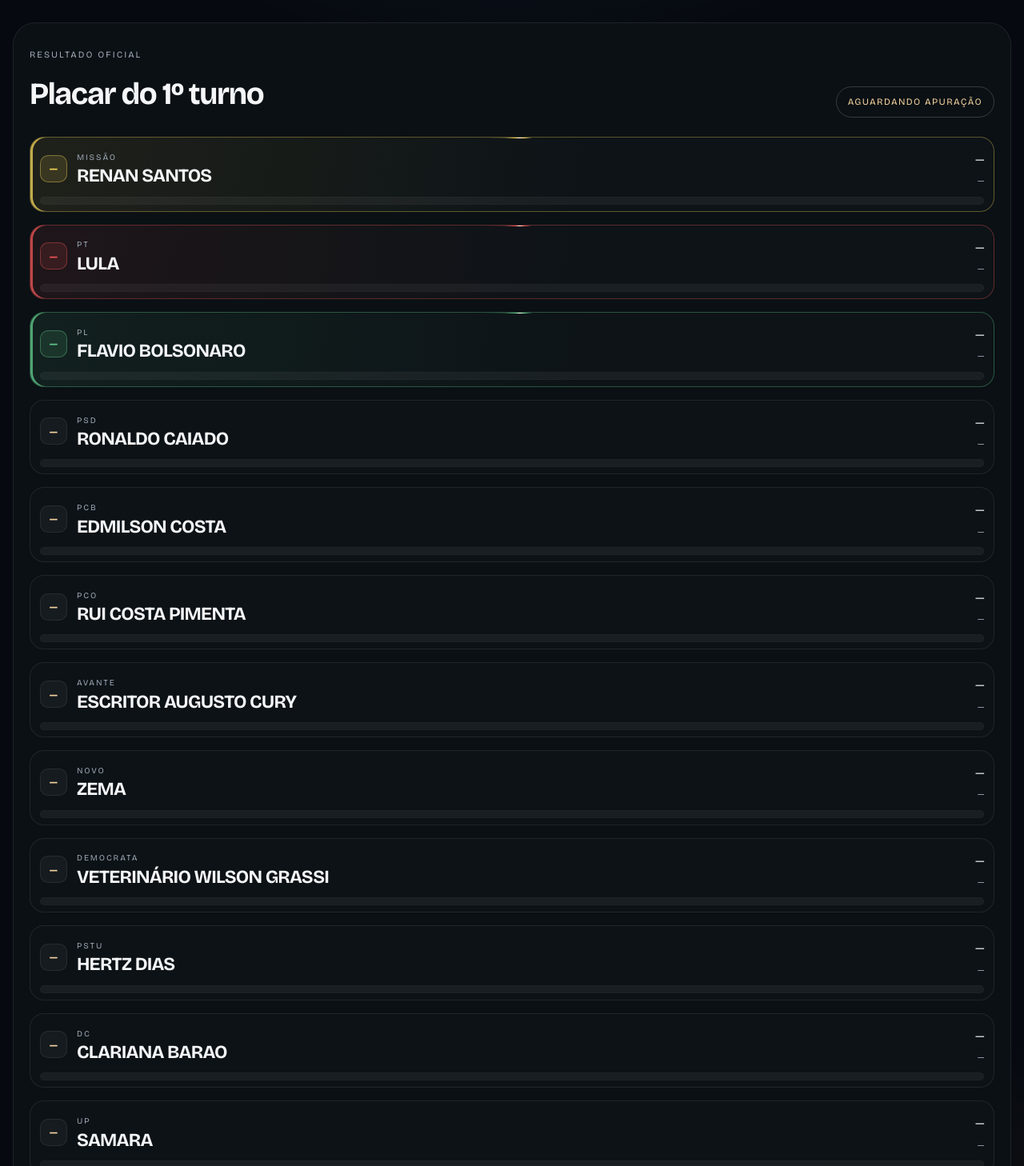
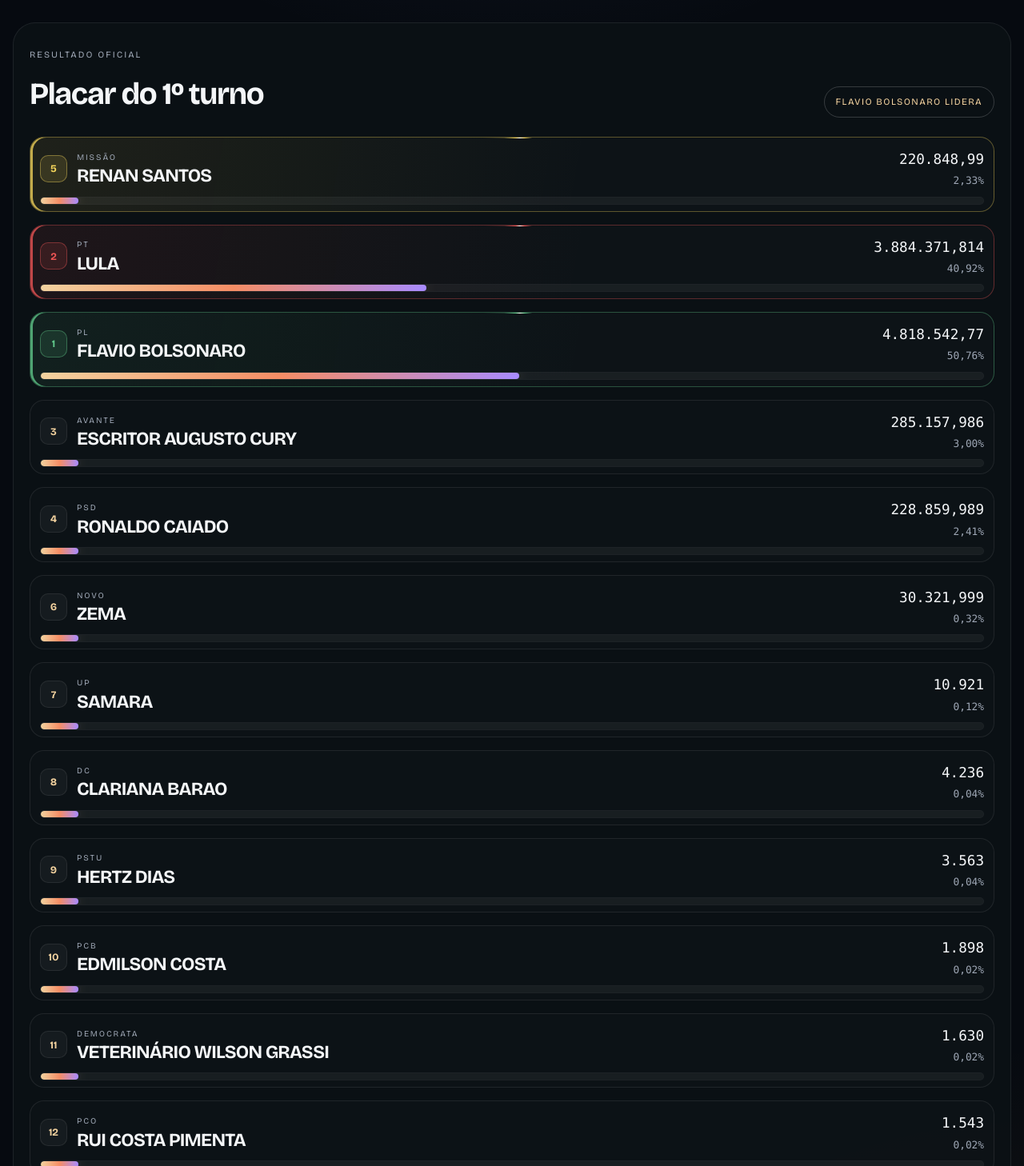
Before and after one commit to lucasjordaoreal/eleicao2026, a React (Vite) app: page / in a window 1280 px wide. Shown: the part 712-2170 px from the top of the page at 80% size. Built offline with nearby package versions, Linux system fonts and the light colour scheme.

Commit message:
Update election results data and enhance fetching mechanism with cache control

```diff
--- a/public/election-results.json
+++ b/public/election-results.json
@@ -4,99 +4,99 @@
   "region": "Brasil",
   "sourceLabel": "Tribunal Superior Eleitoral (TSE)",
   "sourceUrl": "https://resultados.tse.jus.br/oficial/app/index.html#/eleicao/6257/uf/br/cargo/1/vis/nominal/resultados",
-  "lastUpdated": "2026-10-03T14:47:37-03:00",
+  "lastUpdated": "2026-10-04T17:50:19-03:00",
   "totalSections": 499248,
-  "sectionsTotalized": 0,
-  "apuracaoPercent": 0,
+  "sectionsTotalized": 40756,
+  "apuracaoPercent": 8.16,
   "eligibleVoters": 158745502,
-  "totalVotes": 0,
-  "validVotes": 0,
-  "nominalVotes": 0,
-  "blankVotes": 0,
-  "nullVotes": 0,
+  "totalVotes": 9877491,
+  "validVotes": 9491895,
+  "nominalVotes": 9491895,
+  "blankVotes": 151671,
+  "nullVotes": 233441,
   "candidates": [
+    {
+      "name": "FLAVIO BOLSONARO",
+      "party": "PL",
+      "votes": 4818543,
+      "percentage": 50.76,
+      "position": 1
+    },
     {
       "name": "LULA",
       "party": "PT",
-      "votes": 0,
-      "percentage": 0,
-      "position": 1
+      "votes": 3884372,
+      "percentage": 40.92,
+      "position": 2
+    },
+    {
+      "name": "ESCRITOR AUGUSTO CURY",
+      "party": "AVANTE",
+      "votes": 285158,
+      "percentage": 3,
+      "position": 3
     },
     {
       "name": "RONALDO CAIADO",
       "party": "PSD",
-      "votes": 0,
-      "percentage": 0,
-      "position": 2
-    },
-    {
-      "name": "EDMILSON COSTA",
-      "party": "PCB",
-      "votes": 0,
-      "percentage": 0,
-      "position": 3
-    },
-    {
-      "name": "RUI COSTA PIMENTA",
-      "party": "PCO",
-      "votes": 0,
-      "percentage": 0,
+      "votes": 228860,
+      "percentage": 2.41,
       "position": 4
     },
     {
-      "name": "ESCRITOR AUGUSTO CURY",
-      "party": "AVANTE",
-      "votes": 0,
-      "percentage": 0,
+      "name": "RENAN SANTOS",
+      "party": "MISSÃO",
+      "votes": 220849,
+      "percentage": 2.33,
       "position": 5
     },
     {
       "name": "ZEMA",
       "party": "NOVO",
-      "votes": 0,
-      "percentage": 0,
+      "votes": 30322,
+      "percentage": 0.32,
       "position": 6
+    },
+    {
+      "name": "SAMARA",
+      "party": "UP",
+      "votes": 10921,
+      "percentage": 0.12,
+      "position": 7
+    },
+    {
+      "name": "CLARIANA BARAO",
+      "party": "DC",
+      "votes": 4236,
+      "percentage": 0.04,
+      "position": 8
+    },
+    {
+      "name": "HERTZ DIAS",
+      "party": "PSTU",
+      "votes": 3563,
+      "percentage": 0.04,
+      "position": 9
+    },
+    {
+      "name": "EDMILSON COSTA",
+      "party": "PCB",
+      "votes": 1898,
+      "percentage": 0.02,
+      "position": 10
     },
     {
       "name": "VETERINÁRIO WILSON GRASSI",
       "party": "DEMOCRATA",
-      "votes": 0,
-      "percentage": 0,
-      "position": 7
-    },
-    {
-      "name": "HERTZ DIAS",
-      "party": "PSTU",
-      "votes": 0,
-      "percentage": 0,
-      "position": 8
-    },
-    {
-      "name": "FLAVIO BOLSONARO",
-      "party": "PL",
-      "votes": 0,
-      "percentage": 0,
-      "position": 9
-    },
-    {
-      "name": "RENAN SANTOS",
-      "party": "MISSÃO",
-      "votes": 0,
-      "percentage": 0,
-      "position": 10
-    },
-    {
-      "name": "CLARIANA BARAO",
-      "party": "DC",
-      "votes": 0,
-      "percentage": 0,
+      "votes": 1630,
+      "percentage": 0.02,
       "position": 11
     },
     {
-      "name": "SAMARA",
-      "party": "UP",
-      "votes": 0,
-      "percentage": 0,
+      "name": "RUI COSTA PIMENTA",
+      "party": "PCO",
+      "votes": 1543,
+      "percentage": 0.02,
       "position": 12
     }
   ]
--- a/src/services/electionService.ts
+++ b/src/services/electionService.ts
@@ -69,7 +69,13 @@ export const getElectionSnapshot = (
 export const loadElectionSnapshot = async (
   signal?: AbortSignal,
 ): Promise<NormalizedElection> => {
-  const response = await fetch(`${import.meta.env.BASE_URL}election-results.json`, {
+  const snapshotUrl = new URL(
+    `${import.meta.env.BASE_URL}election-results.json`,
+    window.location.origin,
+  )
+  snapshotUrl.searchParams.set('_', Date.now().toString())
+
+  const response = await fetch(snapshotUrl, {
     cache: 'no-store',
     signal,
   })
```
Also changed, not shown: scripts/fetch-election-results.mjs (+10 -1 lines).
